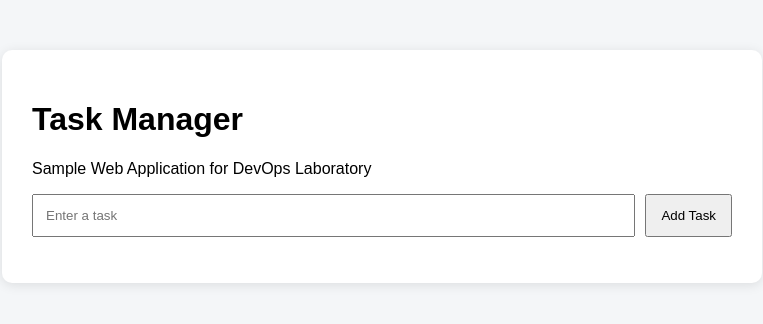
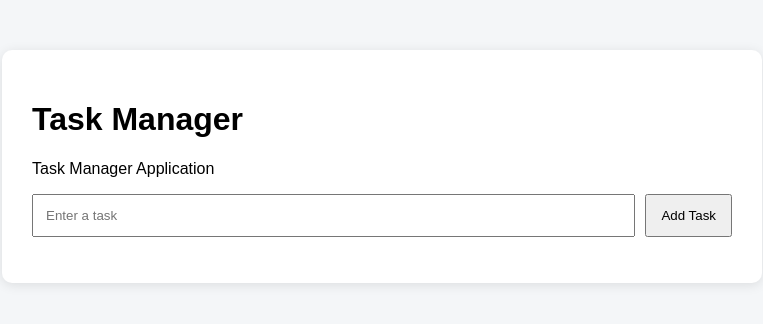
Before and after one commit to AmrutaPatilPICT/DevOps, a website: page public/index.html in a window 1280 px wide. Shown: the whole page, without its empty margins (258-1021 px from the left). Drawn offline with Linux system fonts and the light colour scheme; no server answers.

Commit message:
Modified title

```diff
--- a/public/index.html
+++ b/public/index.html
@@ -106,7 +106,7 @@
     <h1>Task Manager</h1>
 
     <p>
-        Sample Web Application for DevOps Laboratory
+        Task Manager Application
     </p>
 
     <div class="row">
```
